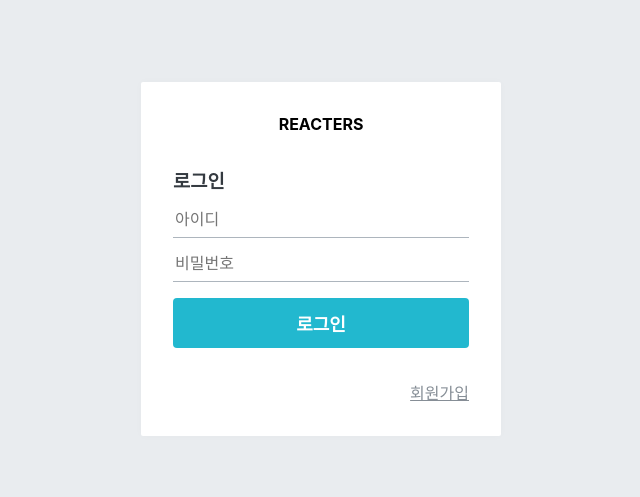
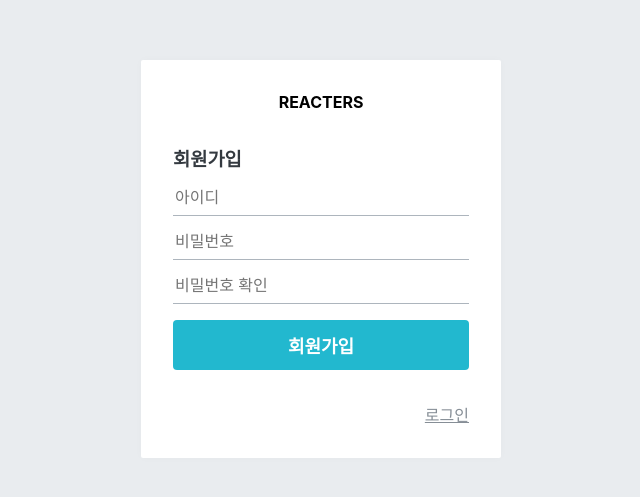
Before and after one commit to 2myungho/frontend, a React (Create React App) app: page /register in a window 1280 px wide. Shown: the part 141-638 px from the top of the page, without its empty margins (319-959 px from the left). Built offline with nearby package versions, Linux system fonts and the light colour scheme.

Commit message:
회원가입 UI

```diff
--- a/src/components/auth/AuthForm.js
+++ b/src/components/auth/AuthForm.js
@@ -44,10 +44,16 @@
     }
 `
 
-const AuthForm = () => {
+const textMap = {
+    login: '로그인',
+    register: '회원가입'
+}
+
+const AuthForm = ({type}) => {
+    const text = textMap[type]
     return (
         <AuthFormBlock>
-            <h3>로그인</h3>
+            <h3>{text}</h3>
             <form>
                 <StyledInput autoComplete="username" name="username" placeholder="아이디" />
                 <StyledInput
@@ -56,10 +62,22 @@
                     placeholder="비밀번호"
                     type="password"
                 />
-                <Button cyan fullWidth style={{marginTop:'1rem'}}>로그인</Button>
+                {type === 'register' &&(
+                    <StyledInput
+                        autoComplete = "new-password"
+                        name = "passwordConfirm"
+                        placeholder="비밀번호 확인"
+                        type="password"
+                    />
+                )}
+                <Button cyan fullWidth style={{marginTop:'1rem'}}>{text}</Button>
             </form>
             <Footer>
-                <Link to ="/register">회원가입</Link>
+                {type === 'login' ? (
+                    <Link to = "/register">회원가입</Link>
+                ) : (
+                    <Link to = "/login">로그인</Link>
+                )}
             </Footer>
         </AuthFormBlock>
     );
--- a/src/pages/LoginPage.js
+++ b/src/pages/LoginPage.js
@@ -5,7 +5,7 @@
 const LoginPage = () => {
     return (
         <AuthTemplate>
-            <AuthForm />
+            <AuthForm type ="login" />
         </AuthTemplate>
     );
 };
--- a/src/pages/RegisterPage.js
+++ b/src/pages/RegisterPage.js
@@ -5,7 +5,7 @@
 const RegisterPage = () => {
     return (
         <AuthTemplate>
-            <AuthForm />
+            <AuthForm type="register" />
         </AuthTemplate>
     );
 };
```
